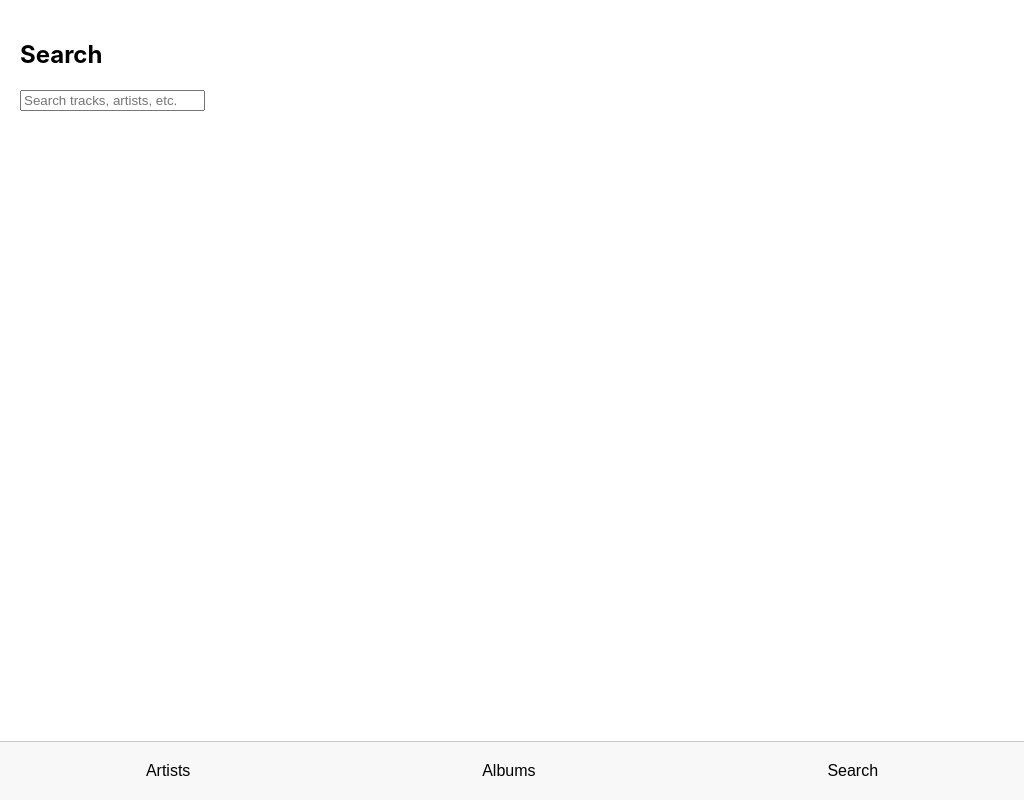
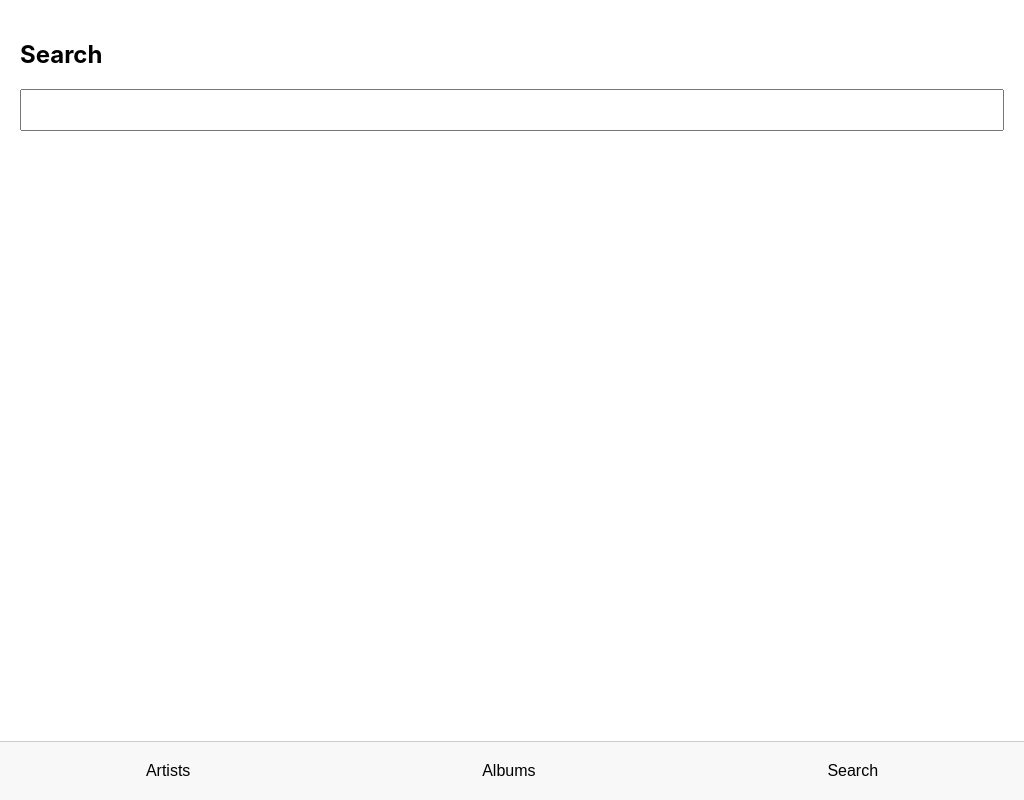
Before and after one commit to trevordavies095/audiarr-electron, an Electron app: page index.html in a window 1024 px wide. Both pictures are taken after a click on the button "Search". Drawn offline with Linux system fonts and the light colour scheme; no server answers.

Commit message:
fixed textbox span

```diff
--- a/index.html
+++ b/index.html
@@ -25,7 +25,7 @@
     <section id="search" class="tab">
         <h1>Search</h1>
         <div id="search-content">
-          <input type="text" id="search-input" placeholder="Search tracks, artists, etc.">
+          <input type="text" id="search-input">
           <div id="search-results"></div>
         </div>
       </section>
--- a/style.css
+++ b/style.css
@@ -332,3 +332,16 @@ footer {
   margin: 5px 0 0;
   font-size: 0.9em;
 }
+
+#search-content {
+  width: 100%;
+  margin: 0;
+  padding: 0;
+}
+
+#search-input {
+  width: 100%;
+  box-sizing: border-box; /* ensures padding and borders are included in the width */
+  padding: 10px;
+  font-size: 16px;
+}
```
